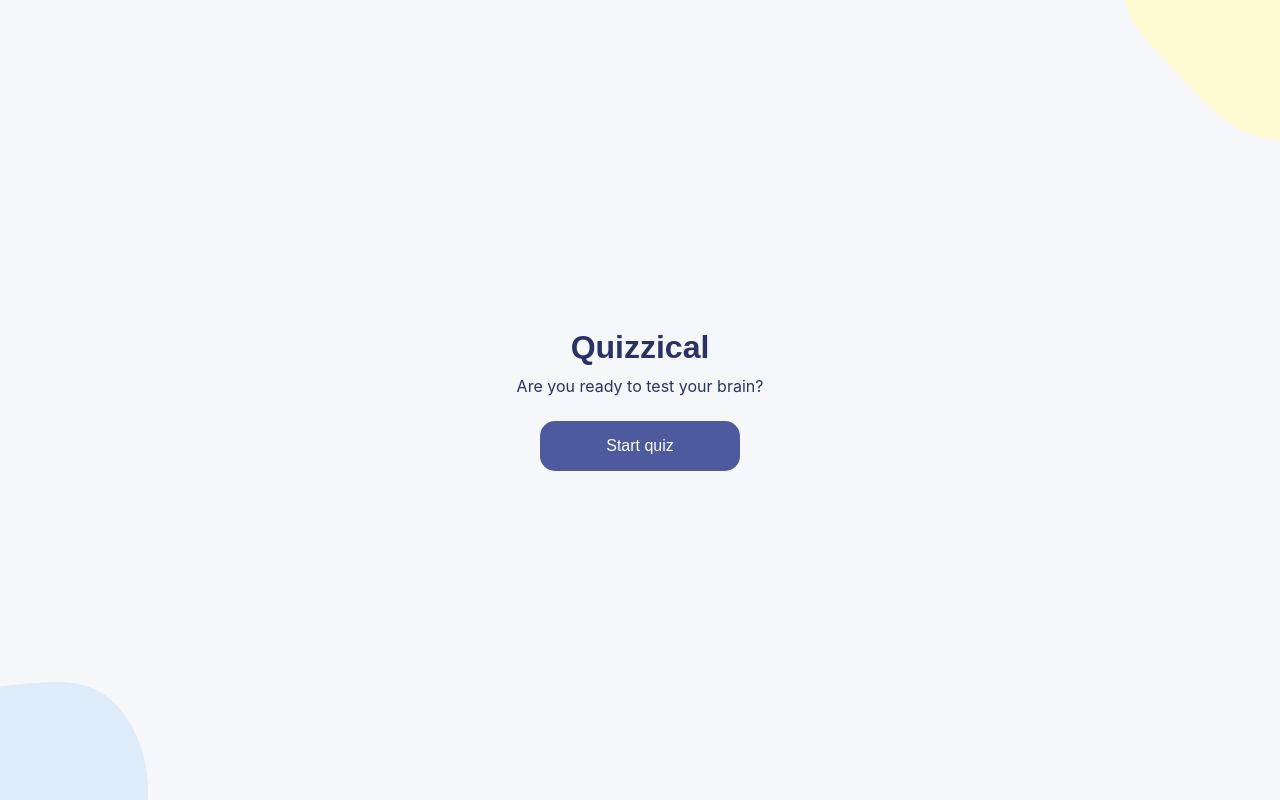
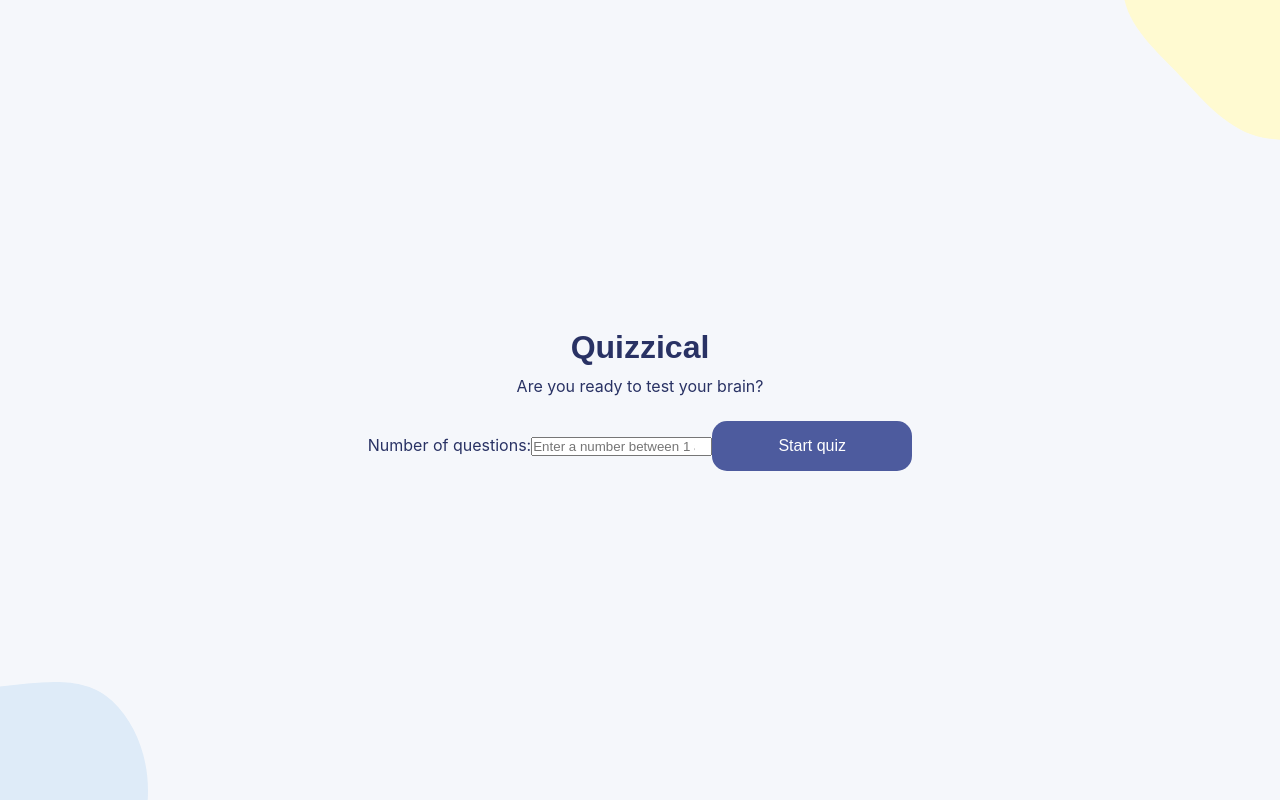
Before and after one commit to TiffanyChan614/React-Quizzical, a React (Vite) app: page / in a window 1280 px wide. Built offline with nearby package versions, Linux system fonts and the light colour scheme; no server answers.

Commit message:
Add new functionality to let user choose the number of questions
A form is created to collect user's choice. FormData is created as a state to hold the form input.

```diff
--- a/src/App.jsx
+++ b/src/App.jsx
@@ -16,14 +16,15 @@ const START_PAGE = 0,
 
 function App() {
 	const [currentPage, setCurrentPage] = useState(START_PAGE)
-	const [questionsData, setQuestionsData] = useState(null)
-	const [displayedAnsData, setDisplayedAnsData] = useState(null)
+	const [questionsData, setQuestionsData] = useState([])
+	const [displayedAnsData, setDisplayedAnsData] = useState([])
 	const [score, setScore] = useState(0)
+	const [formData, setFormData] = useState({ 'num-questions': 0 })
 
-	const apiUrl = 'https://opentdb.com/api.php?amount=5'
+	const apiUrl = 'https://opentdb.com/api.php?amount='
 
 	function fetchQuestions() {
-		fetch(apiUrl)
+		fetch(`${apiUrl}${formData['num-questions']}`)
 			.then((res) => res.json())
 			.then((data) => {
 				setQuestionsData(
@@ -37,9 +38,8 @@ function App() {
 			})
 	}
 
-	useEffect(() => {
-		fetchQuestions()
-	}, [])
+	console.log('question data', questionsData)
+	console.log('displayed ans data', displayedAnsData)
 
 	function shuffleArray(array) {
 		const shuffledArray = [...array]
@@ -53,6 +53,7 @@ function App() {
 	}
 
 	useEffect(() => {
+		console.log('Setting displayed ans data')
 		if (questionsData) {
 			setDisplayedAnsData(
 				questionsData.map((question) => {
@@ -71,11 +72,26 @@ function App() {
 		}
 	}, [questionsData])
 
-	console.log('questionsData', questionsData)
-	console.log('displayedAnsData', displayedAnsData)
+	function handleChange(event) {
+		const { name, value } = event.target
+		setFormData((prevFormData) => {
+			return {
+				...prevFormData,
+				[name]: value,
+			}
+		})
+	}
 
-	function handleStartClick() {
-		setCurrentPage((oldPage) => (oldPage + 1) % 3)
+	console.log(JSON.stringify(formData))
+
+	function handleStartSubmit(event) {
+		event.preventDefault()
+		if (formData['num-questions'] < 1 || formData['num-questions'] > 50) {
+			alert('Please enter a number between 1 and 50')
+		} else {
+			setCurrentPage((oldPage) => (oldPage + 1) % 3)
+			fetchQuestions()
+		}
 	}
 
 	function handleAnswerClick(questionId, ansId) {
@@ -126,8 +142,6 @@ function App() {
 		fetchQuestions()
 	}
 
-	console.log('currentPage', currentPage)
-
 	const yellowBlobs = [yellowblob0, yellowblob1, yellowblob2]
 	const blueBlobs = [blueblob0, blueblob1, blueblob2]
 
@@ -144,7 +158,10 @@ function App() {
 				alt='Blue blob'
 			/>
 			{currentPage === START_PAGE && (
-				<StartPage handleClick={handleStartClick} />
+				<StartPage
+					handleSubmit={handleStartSubmit}
+					handleChange={handleChange}
+				/>
 			)}
 			{currentPage === QUIZ_PAGE && (
 				<QuizPage
--- a/src/components/AnsPage.jsx
+++ b/src/components/AnsPage.jsx
@@ -27,7 +27,9 @@ export default function AnsPage({
 				))}
 			</div>
 			<div className='ans--buttons'>
-				<p className='score'>You scored {score}/5 correct answers</p>
+				<p className='score'>
+					You scored {score}/{questionsData.length} correct answers
+				</p>
 				<button
 					className='play-again-btn'
 					onClick={handlePlayAgainClick}>
--- a/src/components/QuizPage.jsx
+++ b/src/components/QuizPage.jsx
@@ -10,8 +10,6 @@ export default function QuizPage({
 	if (!questionsData) {
 		return null
 	}
-
-	// console.log('rendering QuizPage')
 
 	return (
 		<div className='quiz content'>
--- a/src/components/StartPage.jsx
+++ b/src/components/StartPage.jsx
@@ -1,13 +1,23 @@
-export default function StartPage({ handleClick }) {
+export default function StartPage({ handleSubmit, handleChange }) {
 	return (
 		<div className='start content'>
 			<h1>Quizzical</h1>
 			<p>Are you ready to test your brain?</p>
-			<button
-				className='start-btn'
-				onClick={handleClick}>
-				Start quiz
-			</button>
+			<form className='form-container'>
+				<label htmlFor='num-questions'>Number of questions:</label>
+				<input
+					type='number'
+					id='num-questions'
+					name='num-questions'
+					placeholder='Enter a number between 1 and 50'
+					onChange={(event) => handleChange(event)}
+				/>
+				<button
+					className='start-btn'
+					onClick={(event) => handleSubmit(event)}>
+					Start quiz
+				</button>
+			</form>
 		</div>
 	)
 }
```
Also changed, not shown: 1 other file (tests, documents, lock files or other folders).
